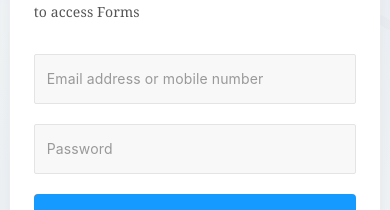
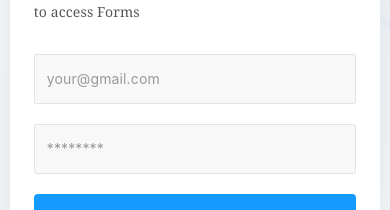
Before and after one commit to rajendraxD/react-app, a React app in the folder frontend/: page / in a window 390 px wide. Shown: the part 290-500 px from the top of the page. Built offline with nearby package versions, Linux system fonts and the light colour scheme; the HTML template or start-up script is replaced by a standard one.

Commit message:
feat: implement responsive login page component with Material UI styling

```diff
--- a/frontend/src/pages/login/LoginPage.jsx
+++ b/frontend/src/pages/login/LoginPage.jsx
@@ -97,7 +97,7 @@ export default function LoginPage() {
           >
             <InputBase
               fullWidth
-              placeholder="Email address or mobile number"
+              placeholder="your@gmail.com"
               value={email}
               onChange={(e) => setEmail(e.target.value)}
               sx={{
@@ -129,7 +129,7 @@ export default function LoginPage() {
           >
             <InputBase
               fullWidth
-              placeholder="Password"
+              placeholder="********"
               value={password}
               onChange={(e) => setPassword(e.target.value)}
               sx={{
```
